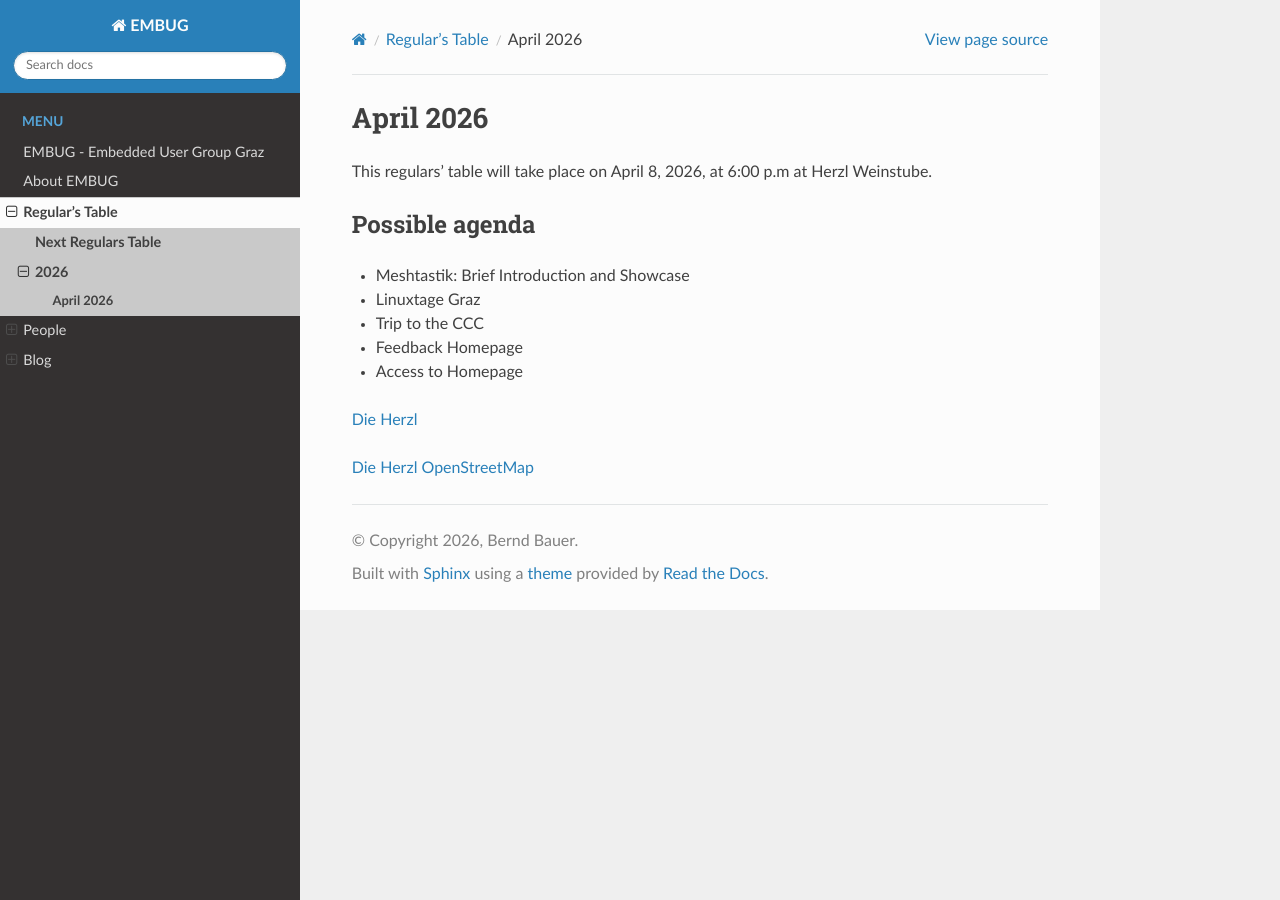
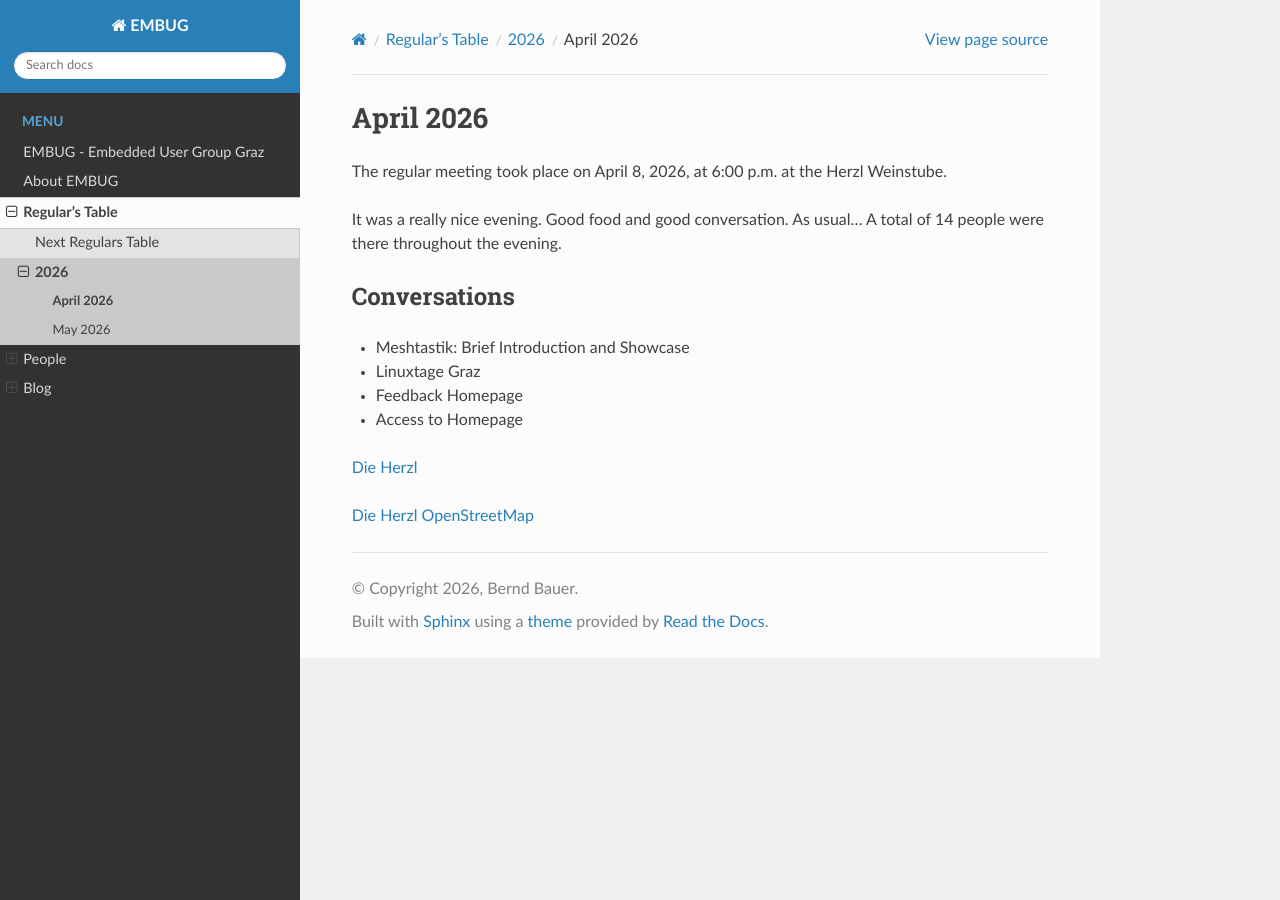
Before and after one commit to embug-org/website, a Sphinx documentation site: the page built from source/regulars_table/2026/04_april.rst, in a window 1280 px wide. Built offline with Sphinx 7.4.7 and the Read the Docs theme 3.1.0, drawn with Linux system fonts in a browser that asks for light colours.

Commit message:
Added regulars table for May 2026

```diff
--- a/source/index.rst
+++ b/source/index.rst
@@ -13,8 +13,9 @@
    /blog/index
 
 .. important::
-   The next regulars table will take place on April 8, 2026, at 6:00 p.m. at Herzl Weinstube.
-   See :doc:`April 2026 <regulars_table/2026/04_april>`.
+   The next regulars table will take place on May 6, 2026, at 6:00 p.m.
+   The location will be announced at a later date.
+   See :doc:`May 2026 <regulars_table/2026/05_may>`.
 
 .. note::
    This site is under construction!
--- a/source/regulars_table/2026/04_april.rst
+++ b/source/regulars_table/2026/04_april.rst
@@ -1,14 +1,17 @@
 April 2026
 ==========
 
-This regulars' table will take place on April 8, 2026, at 6:00 p.m at Herzl Weinstube.
+The regular meeting took place on April 8, 2026, at 6:00 p.m. at the Herzl Weinstube.
 
-Possible agenda
----------------
+It was a really nice evening.
+Good food and good conversation. As usual...
+A total of 14 people were there throughout the evening.
+
+Conversations
+-------------
 
 * Meshtastik: Brief Introduction and Showcase
 * Linuxtage Graz
-* Trip to the CCC
 * Feedback Homepage
 * Access to Homepage
 
--- /dev/null
+++ b/source/regulars_table/2026/05_may.rst
@@ -0,0 +1,5 @@
+May 2026
+========
+
+This regulars' table will take place on May 6, 2026, at 6:00 p.m.
+The location will be announced at a later date.
--- a/source/regulars_table/2026/index.rst
+++ b/source/regulars_table/2026/index.rst
@@ -4,3 +4,4 @@
 .. toctree::
 
    /regulars_table/2026/04_april
+   /regulars_table/2026/05_may
--- a/source/regulars_table/index.rst
+++ b/source/regulars_table/index.rst
@@ -3,5 +3,5 @@
 
 .. toctree::
 
-   Next Regulars Table </regulars_table/2026/04_april>
+   Next Regulars Table </regulars_table/2026/05_may>
    /regulars_table/2026/index
```
